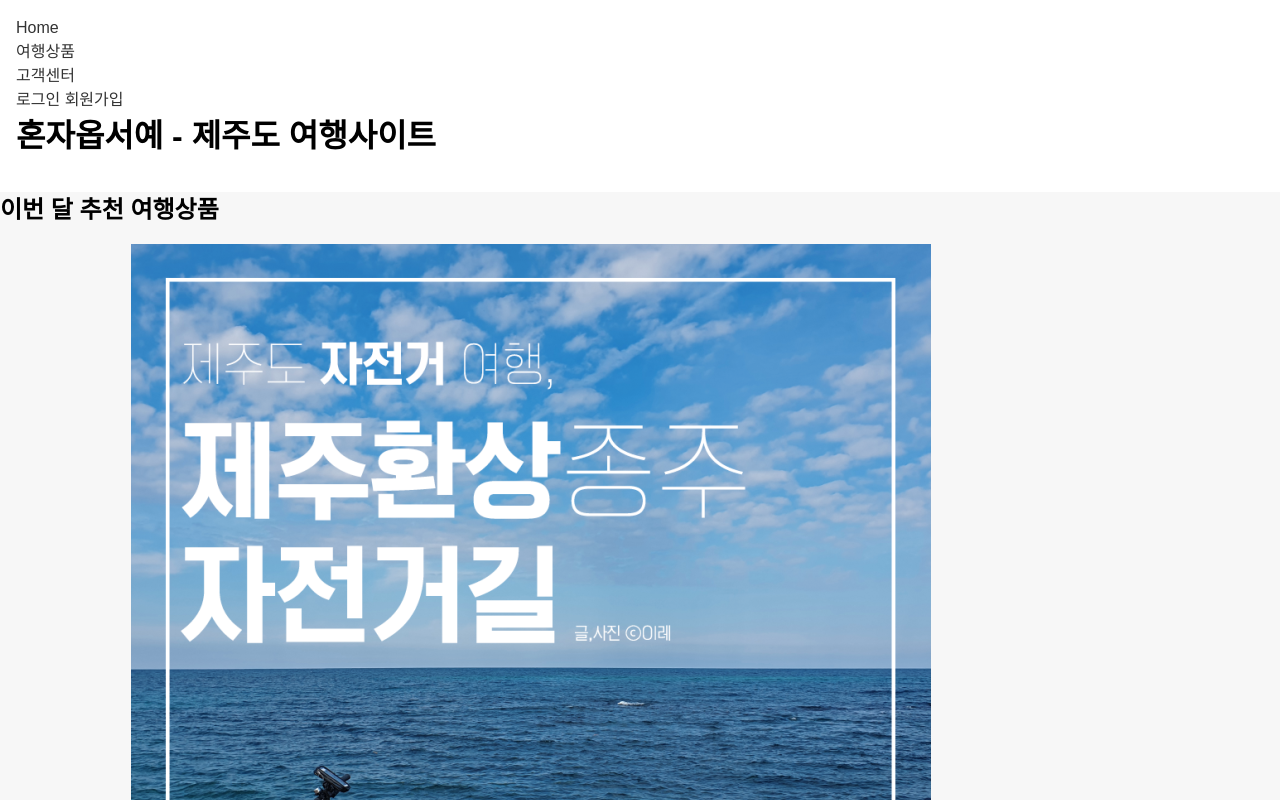
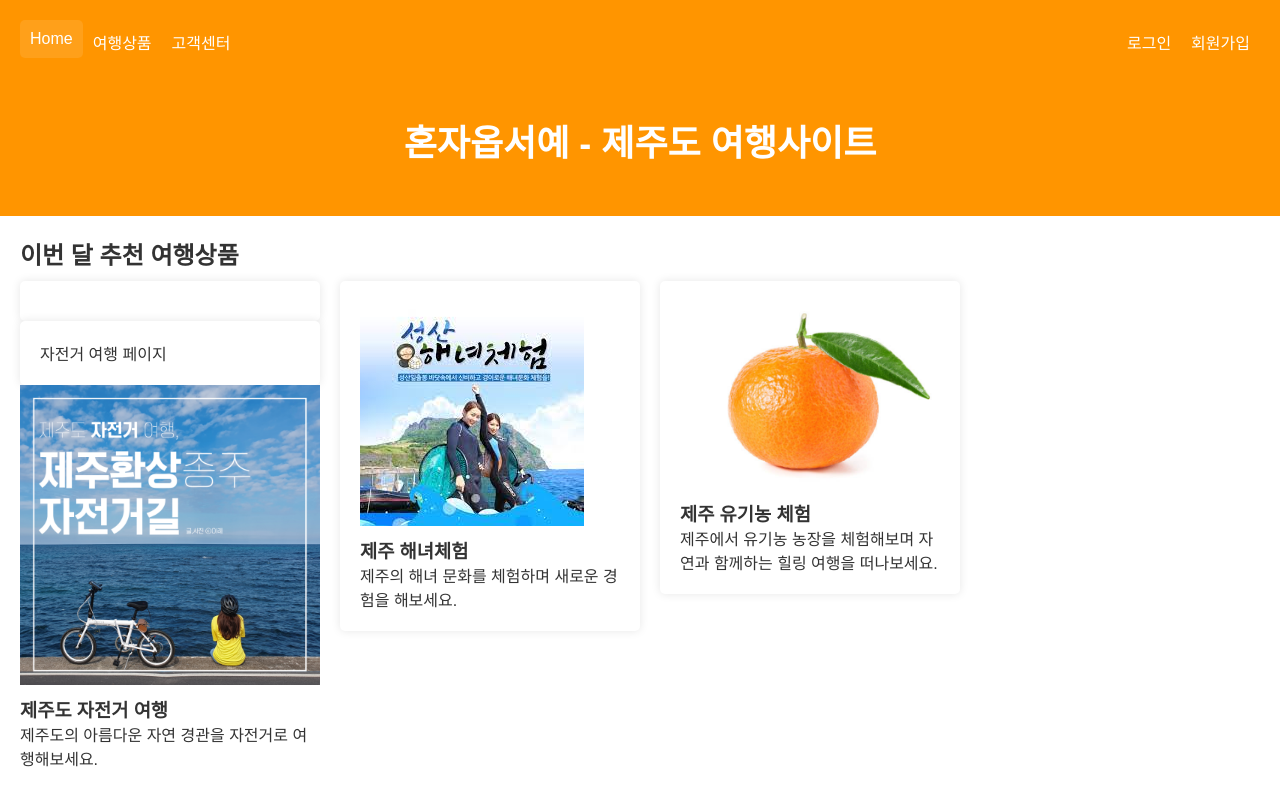
Before and after one commit to lovelyddo/tomato, a plain HTML site: page index.html in a window 1280 px wide. Shown: the top 800 px of the page. Drawn offline with Linux system fonts and the light colour scheme.

Commit message:
Add files via upload

```diff
--- a/style.css
+++ b/style.css
@@ -1,37 +1,120 @@
-/* 전체 스타일 */
+/* Reset CSS */
 * {
+	box-sizing: border-box;
 	margin: 0;
 	padding: 0;
-  box-sizing: border-box;
 }
 
 body {
+	background-color: #fff;
+	color: #333;
 	font-family: Arial, sans-serif;
 	font-size: 16px;
-  line-height: 1.5;
-  background-color: #f7f7f7;
 }
 
-h1, h2, h3, h4, h5, h6 {
-  font-weight: 600;
-  margin-bottom: 1rem;
+header {
+	background-color: #FF9500;
+	color: #fff;
+	padding: 20px;
 }
 
-a {
+nav {
+	display: flex;
+	justify-content: space-between;
+	align-items: center;
+	margin-bottom: 10px;
+}
+
+nav ul {
+	list-style: none;
+	display: flex;
+}
+
+nav ul li a {
+	display: block;
+	padding: 10px;
+	color: #fff;
+	text-decoration: none;
+}
+
+nav ul li a.active,
+nav ul li a:hover {
+	background-color: rgba(255, 255, 255, 0.1);
+	border-radius: 5px;
+}
+
+.login-container {
+	display: flex;
+}
+
+.login-container a {
+	display: inline-block;
+	padding: 10px;
+	color: #fff;
+	text-decoration: none;
+}
+
+.login-container a:hover {
+	background-color: rgba(255, 255, 255, 0.1);
+	border-radius: 5px;
+}
+
+h1 {
+	font-size: 36px;
+	margin-top: 50px;
+	margin-bottom: 30px;
+	text-align: center;
+}
+
+main {
+	padding: 20px;
+}
+
+section {
+	margin-bottom: 30px;
+}
+
+section h2 {
+	font-size: 24px;
+	margin-bottom: 10px;
+}
+
+section ul {
+	list-style: none;
+	display: flex;
+	flex-wrap: wrap;
+}
+
+section li {
+	margin-right: 20px;
+	margin-bottom: 20px;
+	flex-basis: 300px;
+}
+
+section a {
+	display: block;
+	background-color: #fff;
+	padding: 20px;
+	border-radius: 5px;
+	box-shadow: 0 0 10px rgba(0, 0, 0, 0.1);
 	color: #333;
 	text-decoration: none;
 }
 
-a:hover {
-  text-decoration: underline;
+section a:hover {
+	background-color: rgba(0, 0, 0, 0.05);
 }
 
-ul {
-  list-style: none;
+section img {
+	display: block;
+	margin-bottom: 10px;
+	max-width: 100%;
 }
 
-/* 헤더 */
-header {
-  background-color: #fff;
-  padding: 1rem;
-  box-shadow: 0 4px 6px rgba(0, 0,
+footer {
+	background-color: #333;
+	color: #fff;
+	padding: 20px;
+	text-align: center;
+	margin-top: 50px;
+}
```
Lines whose indentation alone changed are shown as unchanged.
